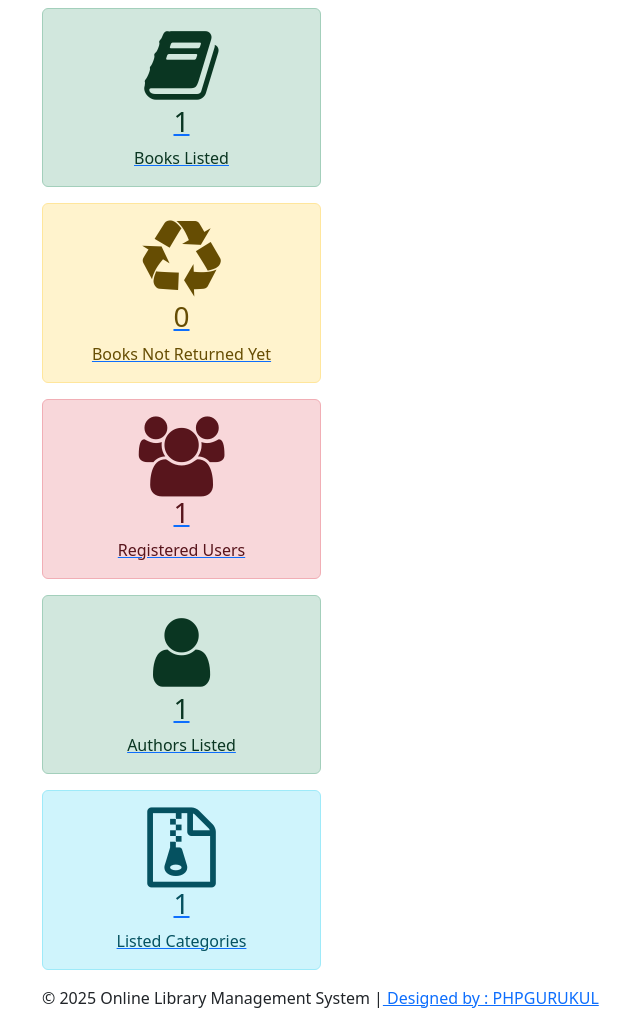
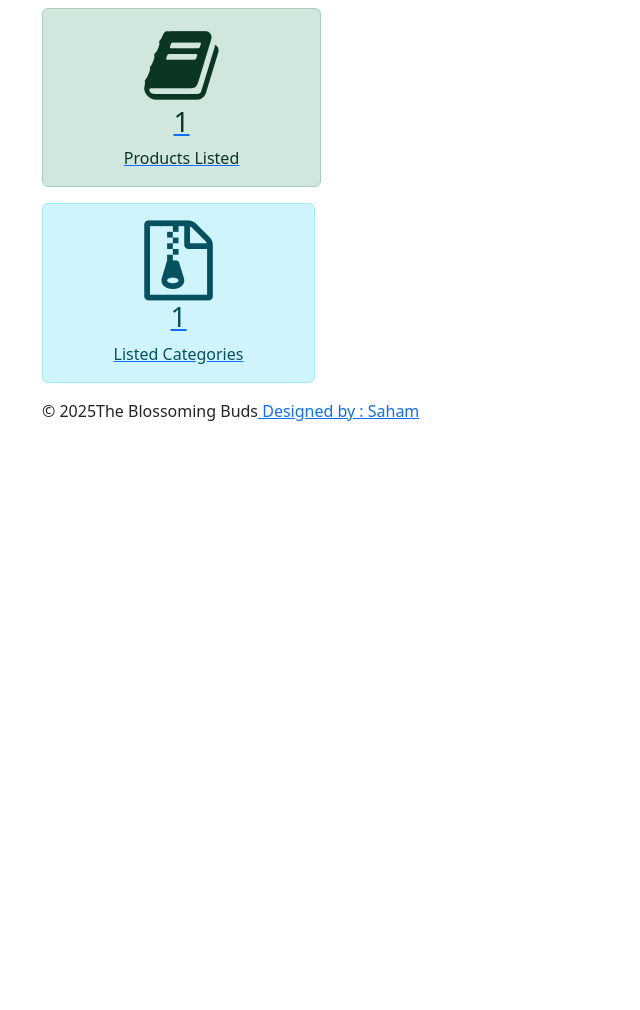
Before and after one commit to sahamofficial/project-one, a PHP site: page /admin/dashboard.php in a window 1280 px wide. Shown: the part 345-1355 px from the top of the page, without its empty margins (40-680 px from the left). After the commit the page ends 766 px from the top, so only its background shows below. Run offline with PHP 8.4, Linux system fonts and the light colour scheme; a user stored in the database is signed in; tables that the repository leaves empty or names only in its code hold one stand-in row (values such as "Sample post"); some libraries are stand-ins or nearby versions.

Commit message:
updated back-end

```diff
--- a/admin/dashboard.php
+++ b/admin/dashboard.php
@@ -2,22 +2,19 @@
 session_start();
 error_reporting(0);
 include('includes/config.php');
-if(strlen($_SESSION['alogin'])==0)
-  {
+if (strlen($_SESSION['alogin']) == 0) {
   header('location:index.php');
-}
-else{?>
+} else { ?>
   <!DOCTYPE html>
   <html xmlns="http://www.w3.org/1999/xhtml">
+
   <head>
     <meta charset="utf-8" />
     <meta name="viewport" content="width=device-width, initial-scale=1, maximum-scale=1" />
     <meta name="description" content="" />
     <meta name="author" content="" />
-    <!--[if IE]>
-        <meta http-equiv="X-UA-Compatible" content="IE=edge,chrome=1">
-        <![endif]-->
-    <title>Online Library Management System | Admin Dash Board</title>
+
+    <title>The Blossoming Buds | Admin Dash Board</title>
     <!-- BOOTSTRAP CORE STYLE  -->
     <link href="assets/css/bootstrap.css" rel="stylesheet" />
     <!-- FONT AWESOME STYLE  -->
@@ -28,9 +25,10 @@ else{?>
     <link href='http://fonts.googleapis.com/css?family=Open+Sans' rel='stylesheet' type='text/css' />
 
   </head>
+
   <body>
     <!------MENU SECTION START-->
-<?php include('includes/header.php');?>
+    <?php include('includes/header.php'); ?>
     <!-- MENU SECTION END-->
     <div class="content-wrapper">
       <div class="container">
@@ -48,100 +46,42 @@ else{?>
               <div class="alert alert-success back-widget-set text-center">
                 <i class="fa fa-book fa-5x"></i>
                 <?php
-$sql ="SELECT id from tblbooks ";
-$query = $dbh -> prepare($sql);
+                $sql = "SELECT id from tblbooks ";
+                $query = $dbh->prepare($sql);
                 $query->execute();
-$results=$query->fetchAll(PDO::FETCH_OBJ);
-$listdbooks=$query->rowCount();
+                $results = $query->fetchAll(PDO::FETCH_OBJ);
+                $listdbooks = $query->rowCount();
                 ?>
-<h3><?php echo htmlentities($listdbooks);?></h3>
-Books Listed
-</div></div></a>
-
-
-
-             <a href="manage-issued-books.php">
-               <div class="col-md-3 col-sm-3 col-xs-6">
-                      <div class="alert alert-warning back-widget-set text-center">
-                            <i class="fa fa-recycle fa-5x"></i>
-<?php
-$sql2 ="SELECT id from tblissuedbookdetails where (RetrunStatus='' || RetrunStatus is null)";
-$query2 = $dbh -> prepare($sql2);
-$query2->execute();
-$results2=$query2->fetchAll(PDO::FETCH_OBJ);
-$returnedbooks=$query2->rowCount();
-?>
-
-                            <h3><?php echo htmlentities($returnedbooks);?></h3>
-                          Books Not Returned Yet
+                <h3><?php echo htmlentities($listdbooks); ?></h3>
+                Products Listed
               </div>
             </div>
           </a>
 
-  <a href="reg-students.php">
-               <div class="col-md-3 col-sm-3 col-xs-6">
-                      <div class="alert alert-danger back-widget-set text-center">
-                            <i class="fa fa-users fa-5x"></i>
-                            <?php
-$sql3 ="SELECT id from tblstudents ";
-$query3 = $dbh -> prepare($sql3);
-$query3->execute();
-$results3=$query3->fetchAll(PDO::FETCH_OBJ);
-$regstds=$query3->rowCount();
-?>
-                            <h3><?php echo htmlentities($regstds);?></h3>
-                           Registered Users
-                        </div>
-                    </div></a>
-
-
-  <a href="manage-authors.php">
- <div class="col-md-3 col-sm-3 col-xs-6">
-                      <div class="alert alert-success back-widget-set text-center">
-                            <i class="fa fa-user fa-5x"></i>
-<?php
-$sq4 ="SELECT id from tblauthors ";
-$query4 = $dbh -> prepare($sq4);
-$query4->execute();
-$results4=$query4->fetchAll(PDO::FETCH_OBJ);
-$listdathrs=$query4->rowCount();
-?>
-<h3><?php echo htmlentities($listdathrs);?></h3>
-Authors Listed
-</div>
-</div></a>
-</div>
-
-
-
           <div class="row">
-
-
-
             <a href="manage-categories.php">
               <div class="col-md-3 col-sm-3 rscol-xs-6">
                 <div class="alert alert-info back-widget-set text-center">
                   <i class="fa fa-file-archive-o fa-5x"></i>
                   <?php
-$sql5 ="SELECT id from tblcategory ";
-$query5 = $dbh -> prepare($sql5);
+                  $sql5 = "SELECT id from tblcategory ";
+                  $query5 = $dbh->prepare($sql5);
                   $query5->execute();
-$results5=$query5->fetchAll(PDO::FETCH_OBJ);
-$listdcats=$query5->rowCount();
+                  $results5 = $query5->fetchAll(PDO::FETCH_OBJ);
+                  $listdcats = $query5->rowCount();
                   ?>
 
-                            <h3><?php echo htmlentities($listdcats);?> </h3>
+                  <h3><?php echo htmlentities($listdcats); ?> </h3>
                   Listed Categories
                 </div>
-                    </div></a>
-
-
+              </div>
+            </a>
           </div>
 
         </div>
       </div>
       <!-- CONTENT-WRAPPER SECTION END-->
-<?php include('includes/footer.php');?>
+      <?php include('includes/footer.php'); ?>
       <!-- FOOTER SECTION END-->
       <!-- JAVASCRIPT FILES PLACED AT THE BOTTOM TO REDUCE THE LOADING TIME  -->
       <!-- CORE JQUERY  -->
@@ -151,5 +91,6 @@ $listdcats=$query5->rowCount();
       <!-- CUSTOM SCRIPTS  -->
       <script src="assets/js/custom.js"></script>
   </body>
+
   </html>
 <?php } ?>
--- a/admin/includes/config.php
+++ b/admin/includes/config.php
@@ -1,10 +1,10 @@
 <?php
-// DB credentials.
+
 define('DB_HOST','localhost');
 define('DB_USER','root');
 define('DB_PASS','');
-define('DB_NAME','library');
-// Establish database connection.
+define('DB_NAME','project-one');
+
 try
 {
 $dbh = new PDO("mysql:host=".DB_HOST.";dbname=".DB_NAME,DB_USER, DB_PASS,array(PDO::MYSQL_ATTR_INIT_COMMAND => "SET NAMES 'utf8'"));
--- a/admin/includes/footer.php
+++ b/admin/includes/footer.php
@@ -2,7 +2,7 @@
         <div class="container">
             <div class="row">
                 <div class="col-md-12">
-                   &copy; <?php echo date('Y');?> Online Library Management System |<a href="https://phpgurukul.com/" target="_blank"  > Designed by : PHPGURUKUL</a>
+                   &copy; <?php echo date('Y');?>The Blossoming Buds<a href="https://sahamofficial.github.io/" target="_blank"  > Designed by : Saham</a>
                 </div>
 
             </div>
--- a/admin/includes/header.php
+++ b/admin/includes/header.php
@@ -1,4 +1,4 @@
-<div class="navbar navbar-inverse set-radius-zero" >
+<div class="navbar navbar-inverse set-radius-zero">
     <div class="container">
         <div class="navbar-header">
             <button type="button" class="navbar-toggle" data-toggle="collapse" data-target=".navbar-collapse">
@@ -28,35 +28,25 @@
                         <li><a href="dashboard.php" class="menu-top-active">DASHBOARD</a></li>
 
                         <li>
-                                <a href="#" class="dropdown-toggle" id="ddlmenuItem" data-toggle="dropdown"> Categories <i class="fa fa-angle-down"></i></a>
+                            <a href="#" class="dropdown-toggle" id="ddlmenuItem" data-toggle="dropdown"> Categories <i
+                                    class="fa fa-angle-down"></i></a>
                             <ul class="dropdown-menu" role="menu" aria-labelledby="ddlmenuItem">
-                                    <li role="presentation"><a role="menuitem" tabindex="-1" href="add-category.php">Add Category</a></li>
-                                     <li role="presentation"><a role="menuitem" tabindex="-1" href="manage-categories.php">Manage Categories</a></li>
+                                <li role="presentation"><a role="menuitem" tabindex="-1" href="add-category.php">Add
+                                        Category</a></li>
+                                <li role="presentation"><a role="menuitem" tabindex="-1"
+                                        href="manage-categories.php">Manage Categories</a></li>
                             </ul>
                         </li>
                         <li>
-                                <a href="#" class="dropdown-toggle" id="ddlmenuItem" data-toggle="dropdown"> Authors <i class="fa fa-angle-down"></i></a>
+                            <a href="#" class="dropdown-toggle" id="ddlmenuItem" data-toggle="dropdown"> Books <i
+                                    class="fa fa-angle-down"></i></a>
                             <ul class="dropdown-menu" role="menu" aria-labelledby="ddlmenuItem">
-                                    <li role="presentation"><a role="menuitem" tabindex="-1" href="add-author.php">Add Author</a></li>
-                                     <li role="presentation"><a role="menuitem" tabindex="-1" href="manage-authors.php">Manage Authors</a></li>
+                                <li role="presentation"><a role="menuitem" tabindex="-1" href="add-book.php">Add
+                                        Book</a></li>
+                                <li role="presentation"><a role="menuitem" tabindex="-1" href="manage-books.php">Manage
+                                        Books</a></li>
                             </ul>
                         </li>
- <li>
-                                <a href="#" class="dropdown-toggle" id="ddlmenuItem" data-toggle="dropdown"> Books <i class="fa fa-angle-down"></i></a>
-                                <ul class="dropdown-menu" role="menu" aria-labelledby="ddlmenuItem">
-                                    <li role="presentation"><a role="menuitem" tabindex="-1" href="add-book.php">Add Book</a></li>
-                                     <li role="presentation"><a role="menuitem" tabindex="-1" href="manage-books.php">Manage Books</a></li>
-                                </ul>
-                            </li>
-
-                           <li>
-                                <a href="#" class="dropdown-toggle" id="ddlmenuItem" data-toggle="dropdown"> Issue Books <i class="fa fa-angle-down"></i></a>
-                                <ul class="dropdown-menu" role="menu" aria-labelledby="ddlmenuItem">
-                                    <li role="presentation"><a role="menuitem" tabindex="-1" href="issue-book.php">Issue New Book</a></li>
-                                     <li role="presentation"><a role="menuitem" tabindex="-1" href="manage-issued-books.php">Manage Issued Books</a></li>
-                                </ul>
-                            </li>
-                             <li><a href="reg-students.php">Reg Students</a></li>
 
                         <li><a href="change-password.php">Change Password</a></li>
                     </ul>
--- a/admin/logout.php
+++ b/admin/logout.php
@@ -1,5 +1,5 @@
 <?php
 session_start();
 session_destroy();
-header("location:../index.php");
+header("location:../index.html");
 ?>
--- a/adminlogin.php
+++ b/adminlogin.php
@@ -31,8 +31,8 @@ if (isset($_POST['login'])) {
 <head>
     <meta charset="utf-8" />
     <meta name="viewport" content="width=device-width, initial-scale=1, maximum-scale=1" />
-    <meta name="description" content="" />
-    <meta name="author" content="" />
+    <meta name="description" content=""/>
+    <meta name="author" content=""/>
 
     <title>The Blossoming Buds</title>
 
```
Also changed, not shown: admin/manage-categories.php (+58 -56 lines), database/database.sql (+12 -0 lines). Lines whose indentation alone changed are shown as unchanged.
